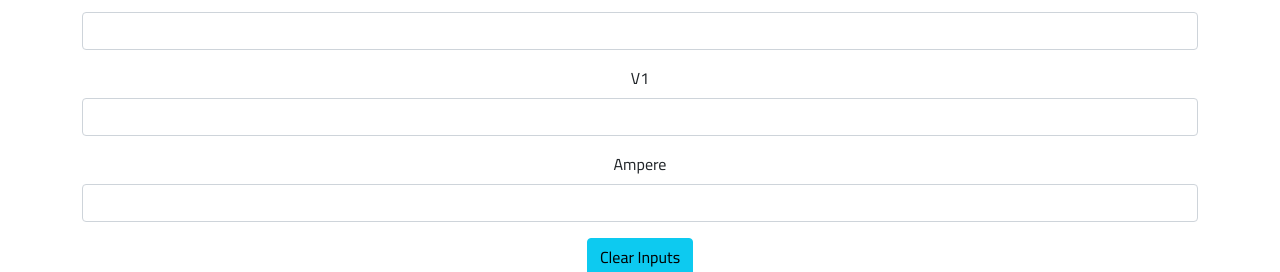
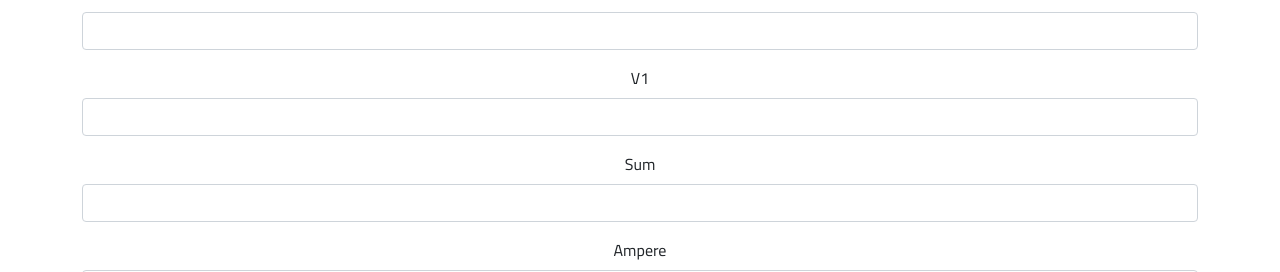
Before and after one commit to AhmadSaleh2001/Calc-Electric, a plain HTML site: page index.html in a window 1280 px wide. Shown: the part 90-362 px from the top of the page. Drawn offline with nearby package versions, Linux system fonts and the light colour scheme.

Commit message:
Update index.html

```diff
--- a/index.html
+++ b/index.html
@@ -19,18 +19,24 @@
         <form>
             <div class="mb-3">
                 <label class="form-label">V0</label>
-                <input type="number" id="V0" step="0.001" class="form-control">
+                <input type="number" id="V0" data-counter="0" step="0.001" class="form-control">
             </div>
 
             <div class="mb-3">
                 <label class="form-label">V1</label>
-                <input type="number" id="V1" step="0.001" class="form-control">
+                <input type="number" id="V1" data-counter="0" step="0.001" class="form-control">
+            </div>
+
+
+            <div class="mb-3">
+                <label class="form-label">Sum</label>
+                <input type="number" id="Sum" data-counter="0" step="0.001" class="form-control">
             </div>
 
 
             <div class="mb-3">
                 <label class="form-label">Ampere</label>
-                <input type="number" id="Ampere" step="0.001" class="form-control">
+                <input type="number" id="Ampere" data-counter="0" step="0.001" class="form-control">
             </div>
 
         </form>
```
